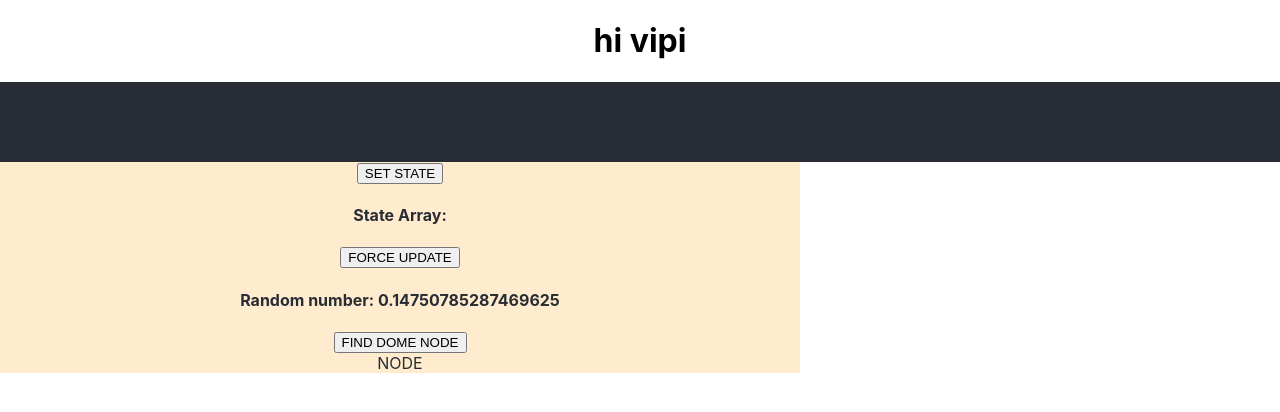
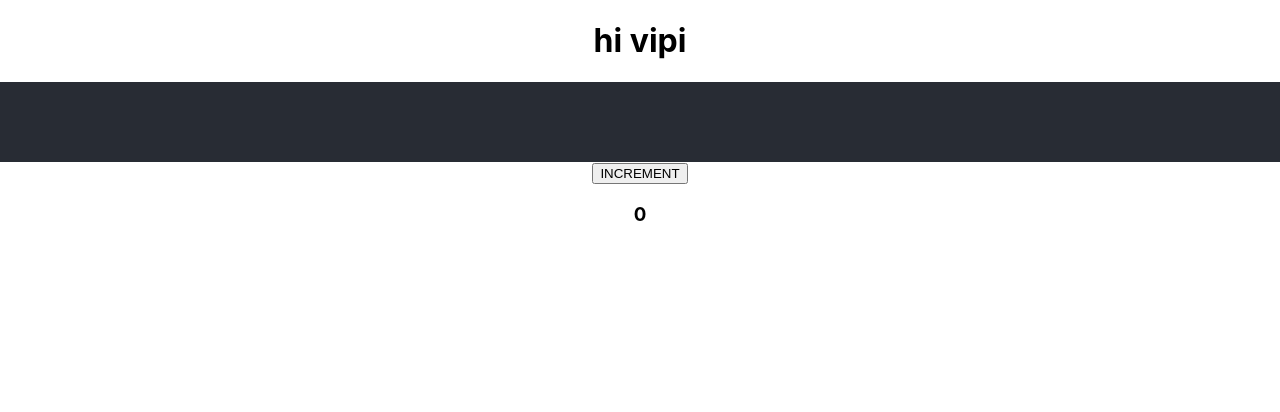
Before and after one commit to Vipisanan/myFirstReactProject, a React (Create React App) app: page / in a window 1280 px wide. Shown: the top 412 px of the page. Built offline with nearby package versions, Linux system fonts and the light colour scheme.

Commit message:
Lifecycle Methods

```diff
--- a/src/hello/Hello.js
+++ b/src/hello/Hello.js
@@ -4,61 +4,64 @@
 
 
 class Hello extends React.Component {
-    constructor() {
-        super();
+    constructor(props) {
+        super(props);
         this.state = {
-            data:[]
-        };
-
-        this.setStateHandler = this.setStateHandler.bind(this);
-        this.forceUpdateHandler = this.forceUpdateHandler.bind(this);
-        this.findDomNodeHandler = this.findDomNodeHandler.bind(this);
+            data: 0
+        }
+        this.setNewNumber = this.setNewNumber.bind(this)
 
     };
-    setStateHandler(){
-        var item = "setState...";
-        var myArray = this.state.data.slice();
-        myArray.push(item);
-        this.setState({data: myArray})
-    // setState() method is used to update the state of the component. This method will not replace the state, but only add changes to the original state.
-    };
-    forceUpdateHandler() {
-        this.forceUpdate();
-    //    Sometimes we might want to update the component manually. This can be achieved using the forceUpdate() method.
-    };
 
-    findDomNodeHandler() {
-        var myDiv = document.getElementById('myDiv');
-        ReactDOM.findDOMNode(myDiv).style.color = 'green';
-    //    For DOM manipulation, we can use ReactDOM.findDOMNode() method. First we need to import react-dom.
-    };
+    setNewNumber() {
+        this.setState({data: this.state.data + 1})
+    }
+
     render() {
+        console.log('main render');
+
         return (
-            <div className="hello">
-                {/*setState()*/}
-                <div>
-                    <button onClick = {this.setStateHandler}>SET STATE</button>
-                    <h4>State Array: {this.state.data}</h4>
-                </div>
-                {/*fource Update*/}
-                <div>
-                    <button onClick = {this.forceUpdateHandler}>FORCE UPDATE</button>
-                    <h4>Random number: {Math.random()}</h4>
-                </div>
-                {/*Find Dom Node*/}
-                <div>
-                    <button onClick = {this.findDomNodeHandler}>FIND DOME NODE</button>
-                    <div id = "myDiv">NODE</div>
-                </div>
-
+            <div>
+                <button onClick={this.setNewNumber}>INCREMENT</button>
+                <Content myNumber={this.state.data}></Content>
             </div>
         );
     }
 
 }
-Hello.defaultProps = {
-    headerProp: "Header from props...1",
-    contentProp:"Content from props...1"
-};
+
+class Content extends React.Component {
+    componentWillMount() {
+        console.log('Component WILL MOUNT!')
+    }
+    componentDidMount() {
+        console.log('Component DID MOUNT!')
+    }
+    componentWillReceiveProps(newProps) {
+        console.log('Component WILL RECIEVE PROPS!')
+    }
+    shouldComponentUpdate(newProps, newState) {
+        return true;
+    }
+    componentWillUpdate(nextProps, nextState) {
+        console.log('Component WILL UPDATE!');
+    }
+    componentDidUpdate(prevProps, prevState) {
+        console.log('Component DID UPDATE!')
+    }
+    componentWillUnmount() {
+        console.log('Component WILL UNMOUNT!')
+    }
+    render() {
+        console.log('sub render');
+
+        return (
+            <div>
+                <h3>{this.props.myNumber}</h3>
+            </div>
+        );
+    }
+}
+
 
 export default Hello;
```
